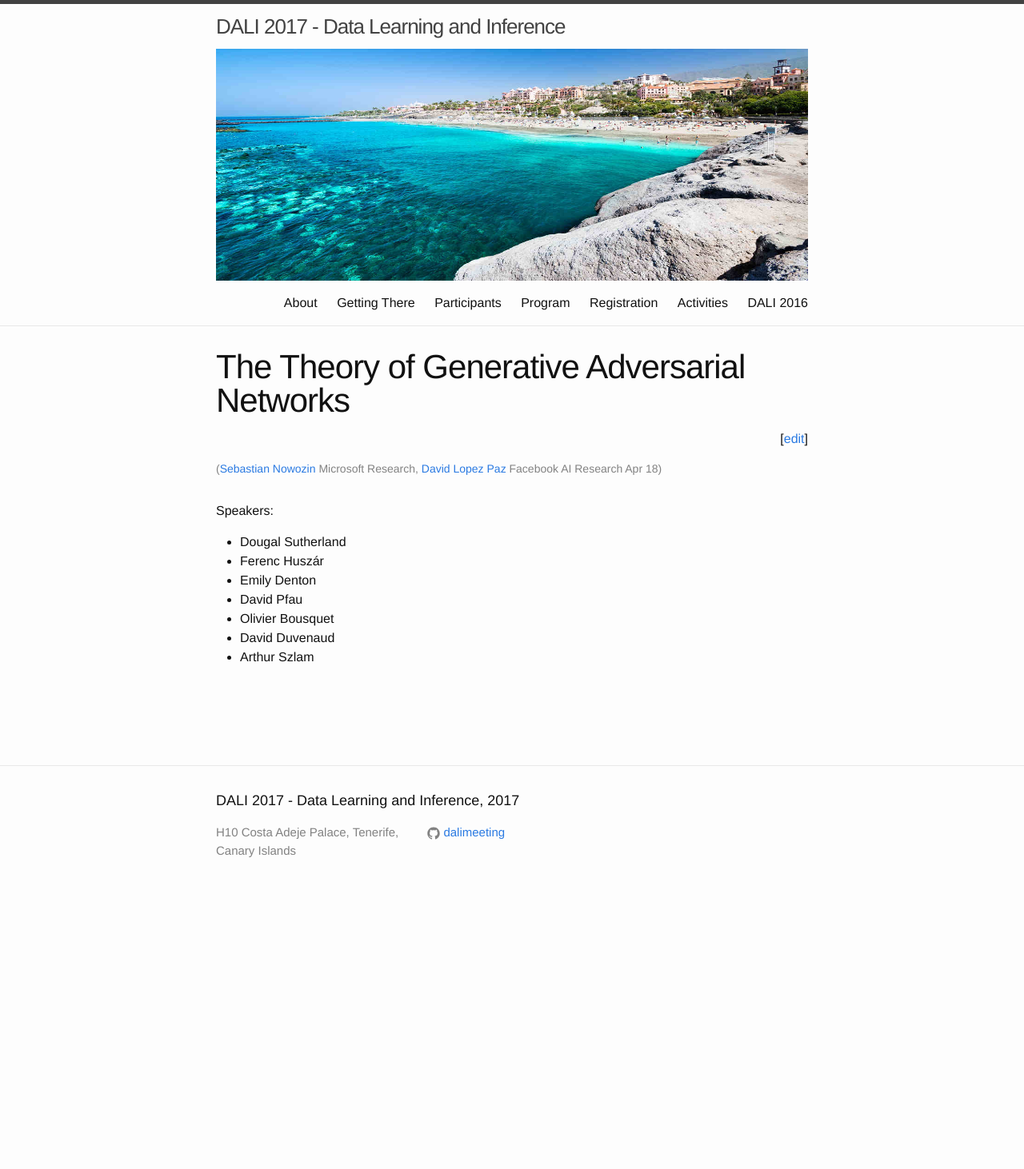
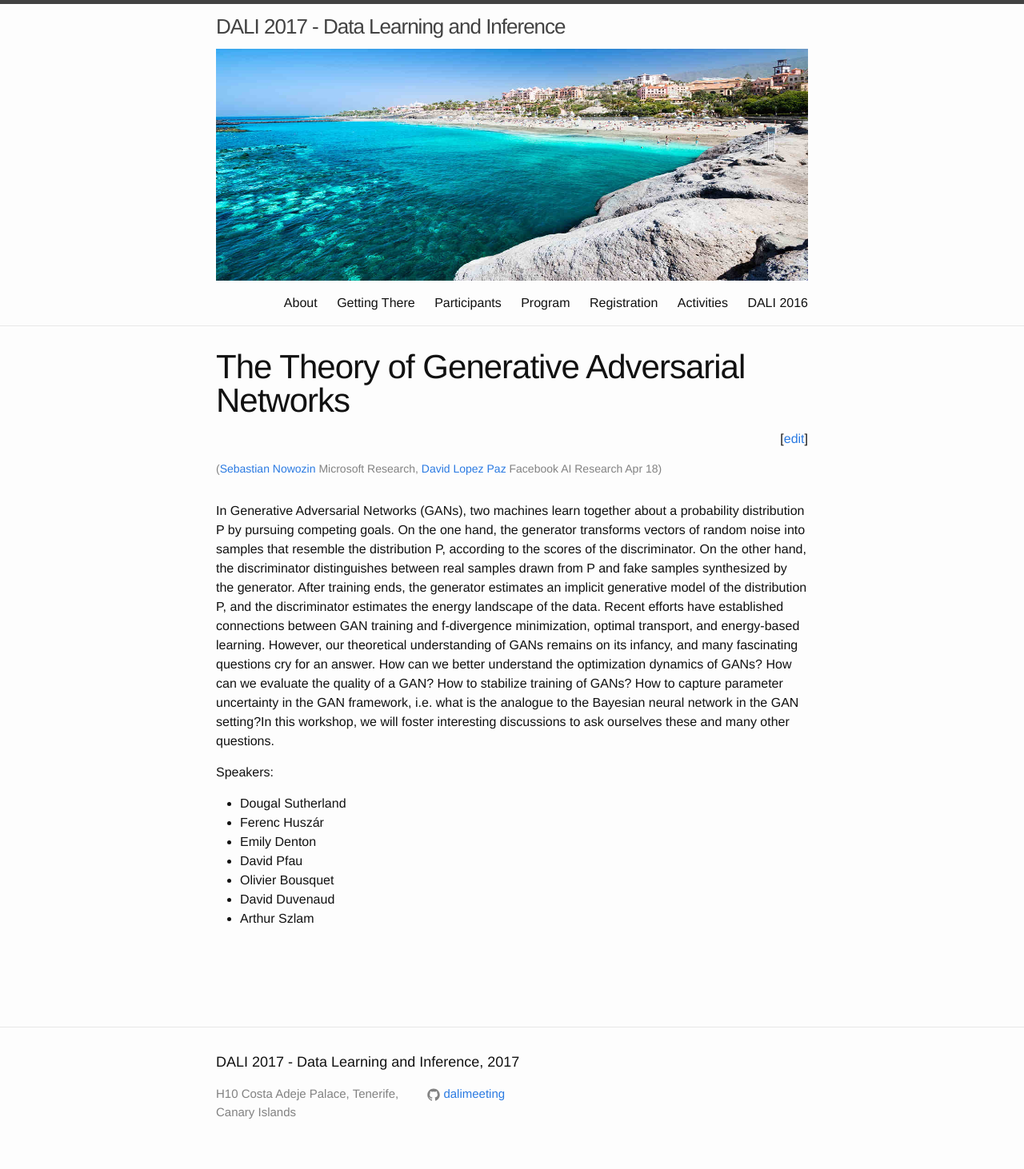
Before and after one commit to dalimeeting/dalimeeting.github.io, a Jekyll site: the page built from _posts/2017-04-18-generative-adversarial-networks.md, in a window 1280 px wide. Shown: the whole page at 80% size. Built offline with Jekyll 4.4.1, drawn with Linux system fonts in a browser that asks for light colours; before the commit the page ends 1135 px from its top, so only the background shows below that.

Commit message:
Adding abstract to GAN workshop

```diff
--- a/_posts/2017-04-18-generative-adversarial-networks.md
+++ b/_posts/2017-04-18-generative-adversarial-networks.md
@@ -2,6 +2,9 @@
 title:  "The Theory of Generative Adversarial Networks"
 layout: multitrack
 organizer_url:
+abstract: "In Generative Adversarial Networks (GANs), two machines learn together about a probability distribution P by pursuing competing goals. On the one hand, the generator transforms vectors of random noise into samples that resemble the distribution P, according to the scores of the discriminator. On the other hand, the discriminator distinguishes between real samples drawn from P and fake samples synthesized by the generator. After training ends, the generator estimates an implicit generative model of the distribution P, and the discriminator estimates the energy landscape of the data.
+
+Recent efforts have established connections between GAN training and f-divergence minimization, optimal transport, and energy-based learning. However, our theoretical understanding of GANs remains on its infancy, and many fascinating questions cry for an answer. How can we better understand the optimization dynamics of GANs? How can we evaluate the quality of a GAN? How to stabilize training of GANs? How to capture parameter uncertainty in the GAN framework, i.e. what is the analogue to the Bayesian neural network in the GAN setting?In this workshop, we will foster interesting discussions to ask ourselves these and many other questions."
 categories:
 - dali2017
 organizers:
```
